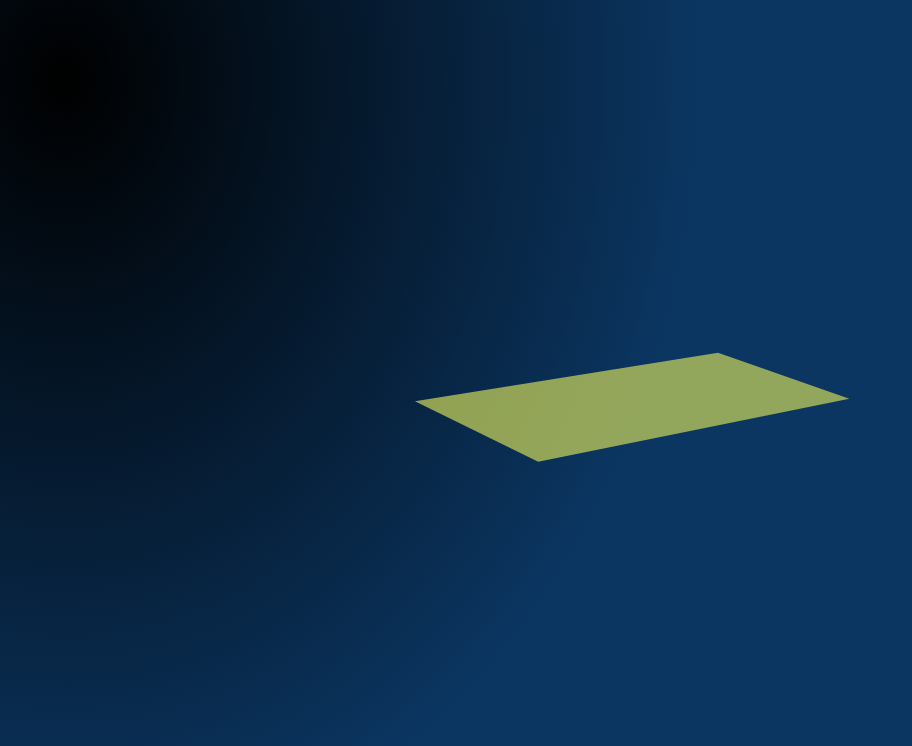
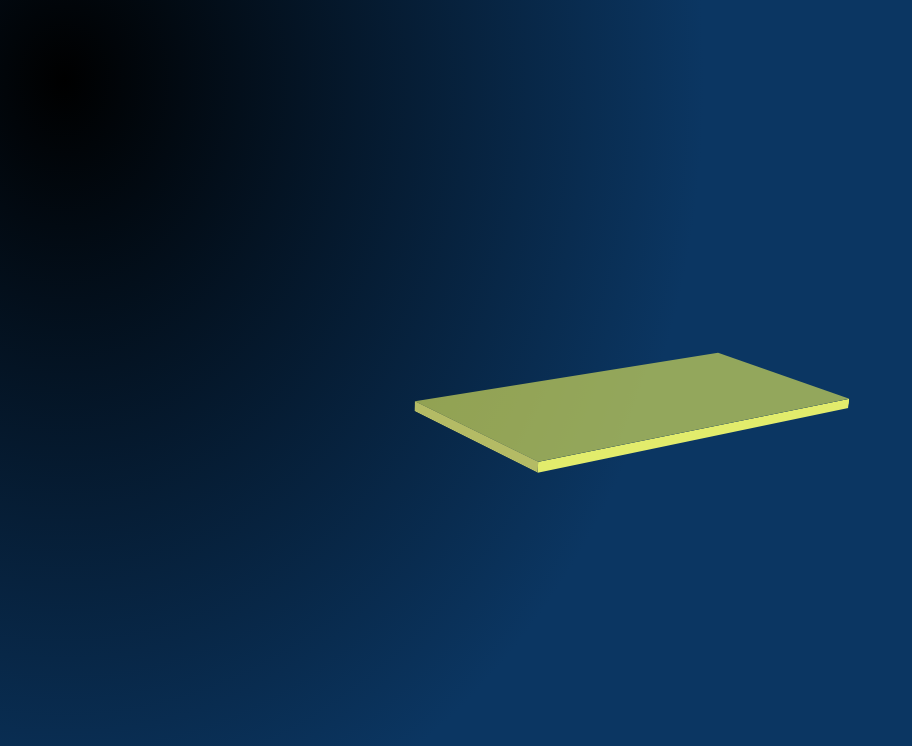
Before and after one commit to amirdhahri01/Project-3D-Swing, a plain HTML site: page index.html in a window 1280 px wide. Shown: the whole page, without its empty margins (0-912 px from the left). Drawn offline with Linux system fonts and the light colour scheme.

Commit message:
Complete the swing before and after pseudo classes

```diff
--- a/css/master.css
+++ b/css/master.css
@@ -30,5 +30,19 @@ html {
 .swing::before{
     content: "";
     width: 1rem;
-
+    height: 100%;
+    background-color: #b4bb65;
+    position: absolute;
+    transform: rotateY(90deg);
+    transform-origin: left;
 }
+.swing::after{
+    content: "";
+    height: 1rem;
+    width: 100%;
+    background-color: #e2ec6c;
+    position: absolute;
+    bottom: 0;
+    transform: rotateX(90deg);
+    transform-origin: bottom;
+}
```
